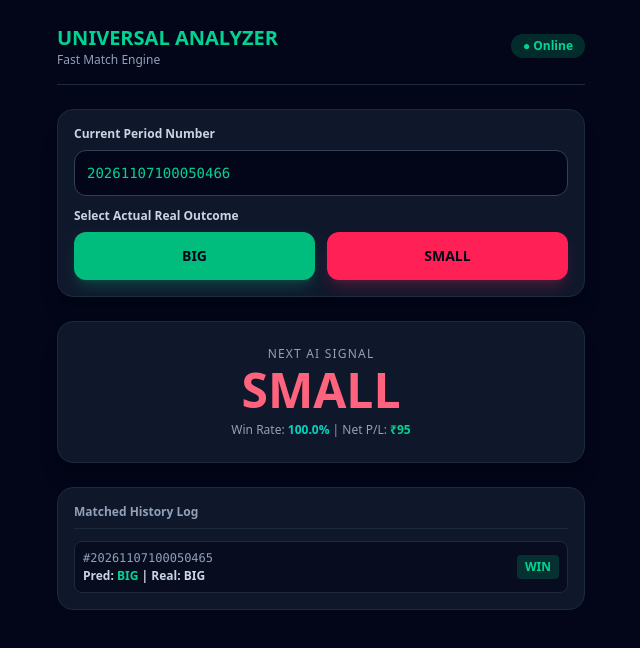
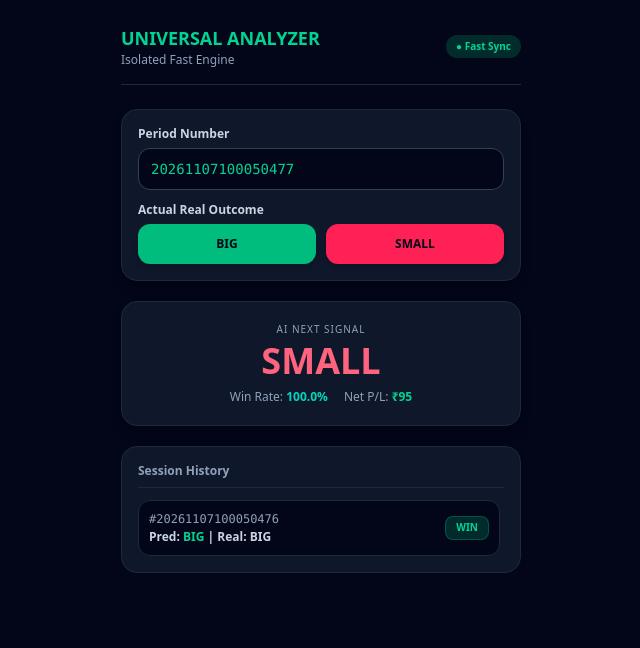
Before and after one commit to akingstar/universal-game-analyzer, a plain HTML site: page index.html in a window 1280 px wide. Both pictures are taken after a click on the button "BIG". Shown: the whole page, without its empty margins (319-959 px from the left). Drawn offline with nearby package versions, Linux system fonts and the light colour scheme.

Commit message:
Isolate prediction engine from UI loops to prevent freezing

```diff
--- a/app.js
+++ b/app.js
@@ -1,86 +1,102 @@
-let state = {
+// Isolated State Management
+const engineState = {
     total: 0,
     wins: 0,
     losses: 0,
     profit: 0,
-    nextPred: "BIG",
+    nextPrediction: "BIG",
     history: []
 };
 
-const baseBet = 100;
-let streak = 0;
+const stakeAmount = 100;
+let recoveryLevel = 0;
 
-function recordResult(actual) {
+function recordResult(actualOutcome) {
     const periodField = document.getElementById("periodInput");
     let currentPeriod = periodField.value.trim();
 
     if (!currentPeriod) {
-        alert("Period number daalein!");
+        alert("Please enter period number!");
         return;
     }
 
-    const isWin = (state.nextPred === actual);
-    state.total++;
+    // Match validation
+    const isWin = (engineState.nextPrediction === actualOutcome);
+    engineState.total++;
 
     if (isWin) {
-        state.wins++;
-        state.profit += (baseBet * Math.pow(2, streak) * 0.95);
-        streak = 0;
+        engineState.wins++;
+        engineState.profit += (stakeAmount * Math.pow(2, recoveryLevel) * 0.95);
+        recoveryLevel = 0; // Reset recovery on win
     } else {
-        state.losses++;
-        state.profit -= (baseBet * Math.pow(2, streak));
-        streak = Math.min(streak + 1, 4);
+        engineState.losses++;
+        engineState.profit -= (stakeAmount * Math.pow(2, recoveryLevel));
+        recoveryLevel = Math.min(recoveryLevel + 1, 4); // Max 4 levels
     }
 
-    state.history.unshift({
+    // Push to history array (FIFO)
+    engineState.history.unshift({
         period: currentPeriod,
-        pred: state.nextPred,
-        actual: actual,
+        pred: engineState.nextPrediction,
+        actual: actualOutcome,
         win: isWin
     });
 
-    if (state.history.length > 10) state.history.pop();
+    if (engineState.history.length > 15) {
+        engineState.history.pop();
+    }
 
-    // Simple Smart Pattern Logic
-    state.nextPred = actual === "BIG" ? "SMALL" : "BIG";
+    // Independent pattern calculation algorithm
+    if (engineState.history.length >= 2 && engineState.history[0].actual === engineState.history[1].actual) {
+        engineState.nextPrediction = engineState.history[0].actual;
+    } else {
+        engineState.nextPrediction = actualOutcome === "BIG" ? "SMALL" : "BIG";
+    }
 
-    // Auto increment period number for next entry convenience
+    // Fast auto-increment for next period number
     try {
-        let nextNum = (BigInt(currentPeriod) + 1n).toString();
-        periodField.value = nextNum;
-    } catch (e) {
-        // Fallback if string math fails
+        let nextPeriodVal = (BigInt(currentPeriod) + 1n).toString();
+        periodField.value = nextPeriodVal;
+    } catch (err) {
         periodField.value = currentPeriod;
     }
 
-    updateUI();
+    // Render UI instantly
+    renderDashboard();
 }
 
-function updateUI() {
-    document.getElementById("signalBox").textContent = state.nextPred;
-    document.getElementById("signalBox").className = `text-5xl font-black mb-2 ${state.nextPred === 'BIG' ? 'text-emerald-400' : 'text-rose-400'}`;
+function renderDashboard() {
+    // Update Signal Box
+    const sigBox = document.getElementById("signalBox");
+    sigBox.textContent = engineState.nextPrediction;
+    sigBox.className = `text-4xl font-black mb-2 ${engineState.nextPrediction === 'BIG' ? 'text-emerald-400' : 'text-rose-400'}`;
 
-    const winRate = state.total > 0 ? ((state.wins / state.total) * 100).toFixed(1) : 0;
-    document.getElementById("winRate").textContent = winRate + "%";
+    // Update Stats
+    const winRateVal = engineState.total > 0 ? ((engineState.wins / engineState.total) * 100).toFixed(1) : 0;
+    document.getElementById("winRate").textContent = winRateVal + "%";
 
-    const plEl = document.getElementById("netPL");
-    plEl.textContent = `₹${state.profit.toFixed(0)}`;
-    plEl.className = state.profit >= 0 ? "text-emerald-400 font-bold" : "text-rose-400 font-bold";
+    const plElement = document.getElementById("netPL");
+    plElement.textContent = `₹${engineState.profit.toFixed(0)}`;
+    plElement.className = engineState.profit >= 0 ? "text-emerald-400 font-bold" : "text-rose-400 font-bold";
 
-    const logEl = document.getElementById("historyLog");
-    if (state.history.length === 0) {
-        logEl.innerHTML = `<div class="text-center text-xs text-slate-500 py-3">No rounds recorded yet.</div>`;
+    // Update History List
+    const logContainer = document.getElementById("historyLog");
+    if (engineState.history.length === 0) {
+        logContainer.innerHTML = `<div class="text-center text-xs text-slate-500 py-3">No rounds recorded yet.</div>`;
     } else {
-        logEl.innerHTML = state.history.map(item => `
-            <div class="flex justify-between items-center bg-slate-950/60 p-2 rounded-lg border border-slate-800 text-xs">
+        logContainer.innerHTML = engineState.history.map(item => `
+            <div class="flex justify-between items-center bg-slate-950 p-2.5 rounded-xl border border-slate-800 text-xs">
                 <div>
                     <span class="text-slate-400 font-mono">#${item.period}</span>
                     <div class="font-bold text-slate-300 mt-0.5">Pred: <span class="${item.pred==='BIG'?'text-emerald-400':'text-rose-400'}">${item.pred}</span> | Real: ${item.actual}</div>
                 </div>
-                <span class="px-2 py-1 rounded font-bold ${item.win ? 'bg-emerald-500/20 text-emerald-400' : 'bg-rose-500/20 text-rose-400'}">
+                <span class="px-2.5 py-1 rounded-lg font-bold text-[10px] ${item.win ? 'bg-emerald-500/20 text-emerald-400 border border-emerald-500/30' : 'bg-rose-500/20 text-rose-400 border border-rose-500/30'}">
                     ${item.win ? 'WIN' : 'LOSS'}
                 </span>
             </div>
         `).join('');
     }
 }
+
+// Initial render check
+renderDashboard();
--- a/index.html
+++ b/index.html
@@ -3,42 +3,46 @@
 <head>
     <meta charset="UTF-8">
     <meta name="viewport" content="width=device-width, initial-scale=1.0">
-    <title>Universal Game Analyzer - Fast Sync</title>
+    <title>Universal Game Analyzer - Pro Engine</title>
     <script src="https://cdn.jsdelivr.net/npm/@tailwindcss/browser@4"></script>
 </head>
 <body class="bg-slate-950 text-slate-100 min-h-screen font-sans">
-    <div class="max-w-xl mx-auto p-4 sm:p-6 pb-12">
+    <div class="max-w-md mx-auto p-4 sm:p-6 pb-12">
+        <!-- Header -->
         <header class="flex justify-between items-center mb-6 border-b border-slate-800 pb-4">
             <div>
-                <h1 class="text-xl font-black text-emerald-400">UNIVERSAL ANALYZER</h1>
-                <p class="text-xs text-slate-400">Fast Match Engine</p>
+                <h1 class="text-lg font-black text-emerald-400">UNIVERSAL ANALYZER</h1>
+                <p class="text-xs text-slate-400">Isolated Fast Engine</p>
             </div>
-            <span class="px-3 py-1 bg-emerald-500/20 text-emerald-400 text-xs font-semibold rounded-full">● Online</span>
+            <span class="px-2.5 py-1 bg-emerald-500/20 text-emerald-400 text-[10px] font-semibold rounded-full">● Fast Sync</span>
         </header>
 
-        <!-- Input Panel -->
-        <div class="bg-slate-900 border border-slate-800 rounded-2xl p-4 mb-6 shadow-xl">
-            <label class="text-xs font-bold text-slate-300 block mb-2">Current Period Number</label>
-            <input type="text" id="periodInput" value="20261107100050465" class="w-full bg-slate-950 border border-slate-700 rounded-xl px-3 py-3 text-sm text-emerald-400 font-mono mb-3 focus:outline-none focus:border-emerald-500">
+        <!-- Main Input Card -->
+        <div class="bg-slate-900 border border-slate-800 rounded-2xl p-4 mb-5 shadow-lg">
+            <label class="text-xs font-bold text-slate-300 block mb-1.5">Period Number</label>
+            <input type="text" id="periodInput" value="20261107100050476" class="w-full bg-slate-950 border border-slate-700 rounded-xl px-3 py-2.5 text-sm text-emerald-400 font-mono mb-3 focus:outline-none focus:border-emerald-500">
 
-            <label class="text-xs font-bold text-slate-300 block mb-2">Select Actual Real Outcome</label>
-            <div class="grid grid-cols-2 gap-3">
-                <button onclick="recordResult('BIG')" class="py-3.5 bg-emerald-500 hover:bg-emerald-600 text-slate-950 font-black rounded-xl text-sm cursor-pointer shadow-lg shadow-emerald-500/20">BIG</button>
-                <button onclick="recordResult('SMALL')" class="py-3.5 bg-rose-500 hover:bg-rose-600 text-slate-950 font-black rounded-xl text-sm cursor-pointer shadow-lg shadow-rose-500/20">SMALL</button>
+            <label class="text-xs font-bold text-slate-300 block mb-1.5">Actual Real Outcome</label>
+            <div class="grid grid-cols-2 gap-2.5">
+                <button onclick="recordResult('BIG')" class="py-3 bg-emerald-500 hover:bg-emerald-600 text-slate-950 font-black rounded-xl text-xs cursor-pointer shadow-md">BIG</button>
+                <button onclick="recordResult('SMALL')" class="py-3 bg-rose-500 hover:bg-rose-600 text-slate-950 font-black rounded-xl text-xs cursor-pointer shadow-md">SMALL</button>
             </div>
         </div>
 
-        <!-- Prediction Display -->
-        <div class="bg-slate-900 border border-slate-800 rounded-2xl p-6 text-center mb-6 shadow-xl">
-            <span class="text-xs uppercase tracking-widest text-slate-400 block mb-1">Next AI Signal</span>
-            <div id="signalBox" class="text-5xl font-black text-emerald-400 mb-2">BIG</div>
-            <p class="text-xs text-slate-400">Win Rate: <span id="winRate" class="text-teal-400 font-bold">0%</span> | Net P/L: <span id="netPL" class="text-slate-200 font-bold">₹0</span></p>
+        <!-- Signal Card -->
+        <div class="bg-slate-900 border border-slate-800 rounded-2xl p-5 text-center mb-5 shadow-lg">
+            <span class="text-[10px] uppercase tracking-widest text-slate-400 block mb-1">AI Next Signal</span>
+            <div id="signalBox" class="text-4xl font-black text-emerald-400 mb-2">BIG</div>
+            <div class="flex justify-center gap-4 text-xs text-slate-400">
+                <span>Win Rate: <strong id="winRate" class="text-teal-400">0%</strong></span>
+                <span>Net P/L: <strong id="netPL" class="text-slate-200">₹0</strong></span>
+            </div>
         </div>
 
         <!-- History Log -->
         <div class="bg-slate-900 border border-slate-800 rounded-2xl p-4">
-            <h3 class="text-xs font-bold text-slate-400 mb-3 border-b border-slate-800 pb-2">Matched History Log</h3>
-            <div id="historyLog" class="space-y-2 max-h-60 overflow-y-auto">
+            <h3 class="text-xs font-bold text-slate-400 mb-3 border-b border-slate-800 pb-2">Session History</h3>
+            <div id="historyLog" class="space-y-2 max-h-52 overflow-y-auto pr-1">
                 <div class="text-center text-xs text-slate-500 py-3">No rounds recorded yet.</div>
             </div>
         </div>
```
